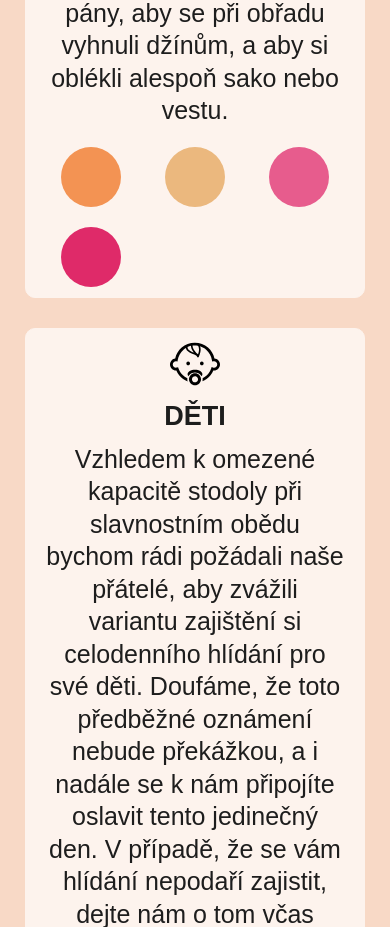
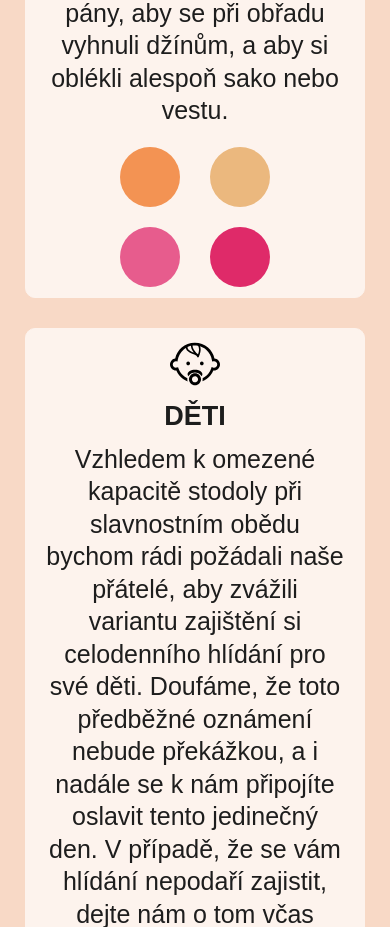
Before and after one commit to AndreadeO/Wedding-M-D, a plain HTML site: page index.html in a window 390 px wide. Shown: the part 9320-10247 px from the top of the page. Drawn offline with Linux system fonts and the light colour scheme; a web font is replaced by a local one.

Commit message:
grid added to the class colors for mobile

```diff
--- a/style.css
+++ b/style.css
@@ -307,25 +307,37 @@ section {
 }
 
 .colors {
-  display: flex;
+  /*display: flex;
   flex-wrap: wrap;
-  justify-content: space-between;
+  justify-content: space-between;*/
+  display: grid;
+  grid-template-columns: 1fr 1fr;
+  grid-template-rows: auto auto;
+  align-items: center;
 }
 
 .dot-color1 {
   background-color: #f39353;
+  grid-column: 1/2;
+  grid-row: 1/2;
 }
 
 .dot-color2 {
   background-color: #ebb87e;
+  grid-column: 2/-1;
+  grid-row: 1/2;
 }
 
 .dot-color3 {
   background-color: #e75c8d;
+  grid-column: 1/2;
+  grid-row: 2/-1;
 }
 
 .dot-color4 {
   background-color: #df2a69;
+  grid-column: 2/-1;
+  grid-row: 2/-1;
 }
 
 footer {
@@ -357,6 +369,27 @@ footer {
     display: inline-block;
     margin: 10px 5px;
     margin-bottom: 0;
+  }
+  .colors {
+    display: grid;
+    grid-template-columns: 1fr 1fr;
+    grid-template-rows: 1fr 1fr;
+  }
+  .dot-color1 {
+    grid-column: 1/2;
+    grid-row: 2/-1;
+  }
+  .dot-color2 {
+    grid-column: 2/-1;
+    grid-row: 2/-1;
+  }
+  .dot-color3 {
+    grid-column: 1/2;
+    grid-row: 2/-1;
+  }
+  .dot-color4 {
+    grid-column: 2/-1;
+    grid-row: 2/-1;
   }*/
 }
 @media screen and (min-width: 900px) {
```
